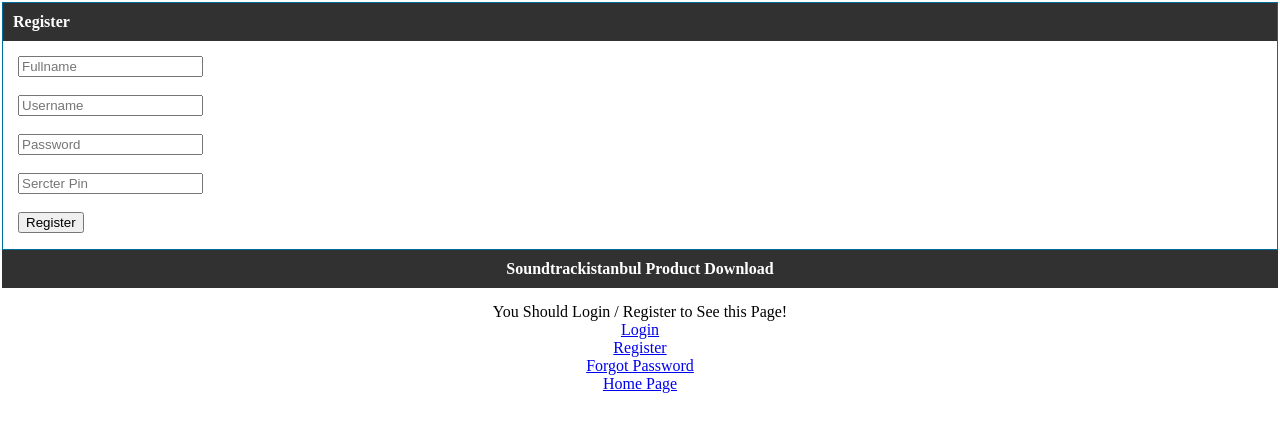
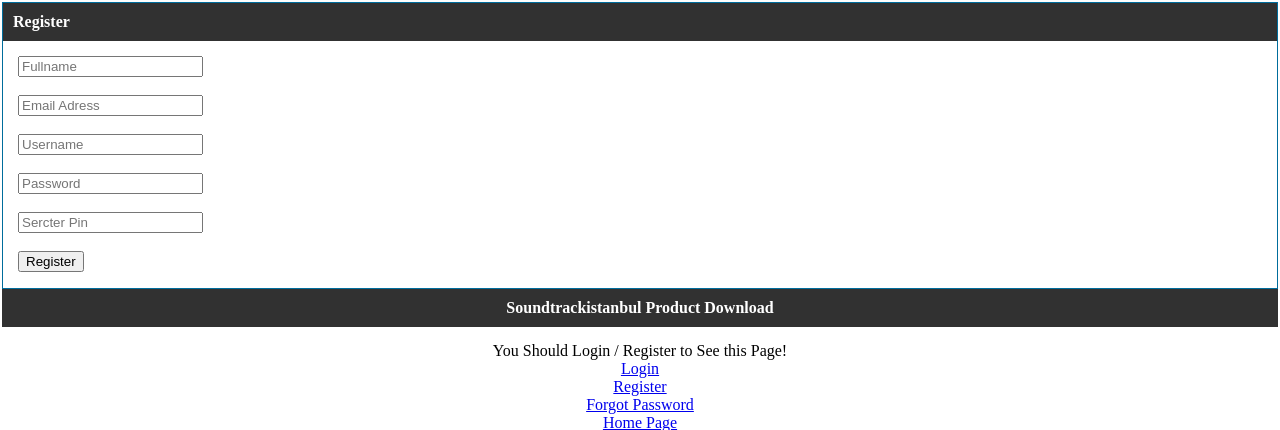
Before and after one commit to mortingenstrasse/php-login-register-system, a PHP site: page /register.php in a window 1280 px wide. Shown: the top 430 px of the page. Run offline with PHP 8.4, Linux system fonts and the light colour scheme.

Commit message:
I add email to registir form and database

```diff
--- a/database/pdo.sql
+++ b/database/pdo.sql
@@ -29,6 +29,7 @@ SET time_zone = "+00:00";
 CREATE TABLE `pdo` (
   `id` int(10) NOT NULL,
   `fullname` varchar(20) CHARACTER SET utf8 COLLATE utf8_unicode_ci NOT NULL,
+  `email` varchar(60) NOT NULL,
   `username` varchar(20) NOT NULL,
   `password` varchar(20) NOT NULL,
   `secretpin` int(10) NOT NULL
--- a/login.php
+++ b/login.php
@@ -15,7 +15,7 @@
 
 		if($errMsg == '') {
 			try {
-				$stmt = $connect->prepare('SELECT id, fullname, username, password, secretpin FROM pdo WHERE username = :username');
+				$stmt = $connect->prepare('SELECT id, fullname, email, username, password, secretpin FROM pdo WHERE username = :username');
 				$stmt->execute(array(
 					':username' => $username
 					));
@@ -27,6 +27,7 @@
 				else {
 					if($password == $data['password']) {
 						$_SESSION['name'] = $data['fullname'];
+						$_SESSION['email'] = $data['email'];
 						$_SESSION['username'] = $data['username'];
 						$_SESSION['password'] = $data['password'];
 						$_SESSION['secretpin'] = $data['secretpin'];
--- a/register.php
+++ b/register.php
@@ -6,12 +6,15 @@
 
 		// Get data from FROM
 		$fullname = $_POST['fullname'];
+		$email = $_POST['email'];
 		$username = $_POST['username'];
 		$password = $_POST['password'];
 		$secretpin = $_POST['secretpin'];
 
 		if($fullname == '')
 			$errMsg = 'Enter your fullname';
+		if($email == '')
+			$errMsg = 'Enter your Email Adress';
 		if($username == '')
 			$errMsg = 'Enter username';
 		if($password == '')
@@ -21,9 +24,10 @@
 
 		if($errMsg == ''){
 			try {
-				$stmt = $connect->prepare('INSERT INTO pdo (fullname, username, password, secretpin) VALUES (:fullname, :username, :password, :secretpin)');
+				$stmt = $connect->prepare('INSERT INTO pdo (fullname, email, username, password, secretpin) VALUES (:fullname, :email, :username, :password, :secretpin)');
 				$stmt->execute(array(
 					':fullname' => $fullname,
+					':email' => $email,
 					':username' => $username,
 					':password' => $password,
 					':secretpin' => $secretpin
@@ -62,6 +66,7 @@
 			<div style="margin: 15px">
 				<form action="" method="post">
 					<input type="text" name="fullname" placeholder="Fullname" value="<?php if(isset($_POST['fullname'])) echo $_POST['fullname'] ?>" autocomplete="off" class="box"/><br /><br />
+					<input type="email" required  name="email" placeholder="Email Adress" value="<?php if(isset($_POST['email'])) echo $_POST['email'] ?>" autocomplete="off" class="box"/><br /><br />
 					<input type="text" name="username" placeholder="Username" value="<?php if(isset($_POST['username'])) echo $_POST['username'] ?>" autocomplete="off" class="box"/><br /><br />
 					<input type="password" name="password" placeholder="Password" value="<?php if(isset($_POST['password'])) echo $_POST['password'] ?>" class="box" /><br/><br />
 					<input type="text" name="secretpin" placeholder="Sercter Pin" value="<?php if(isset($_POST['secretpin'])) echo $_POST['secretpin'] ?>" autocomplete="off" class="box"/><br /><br />
--- a/update.php
+++ b/update.php
@@ -8,6 +8,7 @@
 
 		// Getting data from FROM
 		$fullname = $_POST['fullname'];
+		$email = $_POST['email'];
 		$secretpin = $_POST['secretpin'];
 		$password = $_POST['password'];
 		$passwordVarify = $_POST['passwordVarify'];
@@ -17,10 +18,11 @@
 
 		if($errMsg == '') {
 			try {
-		      $sql = "UPDATE pdo SET fullname = :fullname, password = :password, secretpin = :secretpin WHERE username = :username";
+		      $sql = "UPDATE pdo SET fullname = :fullname, email = :email, password = :password, secretpin = :secretpin WHERE username = :username";
 		      $stmt = $connect->prepare($sql);
 		      $stmt->execute(array(
 		        ':fullname' => $fullname,
+		        ':email' => $email,
 		        ':secretpin' => $secretpin,
 		        ':password' => $password,
 		        ':username' => $_SESSION['username']
@@ -60,6 +62,8 @@
 				<form action="" method="post">
 					Fullname <br>
 					<input type="text" name="fullname" value="<?php echo $_SESSION['name']; ?>" autocomplete="off" class="box"/><br /><br />
+					Email <br>
+					<input type="email" required  name="email" placeholder="Email Adress" value="<?php if(isset($_POST['email'])) echo $_POST['email'] ?>" autocomplete="off" class="box"/><br /><br />
 					Username <br>
 					<input type="text" name="username" value="<?php echo $_SESSION['username']; ?>" disabled autocomplete="off" class="box"/><br /><br />
 					Secret Pin <br>
```
Also changed, not shown: images/bosphy1.png (added), images/bosphy2.png (added), images/elephy.png (added), images/ka-synth.png (added), images/kilis.png (added), images/saffron.jpg (added), images/studio-a.jpg (added), images/vst-au.png (added).
